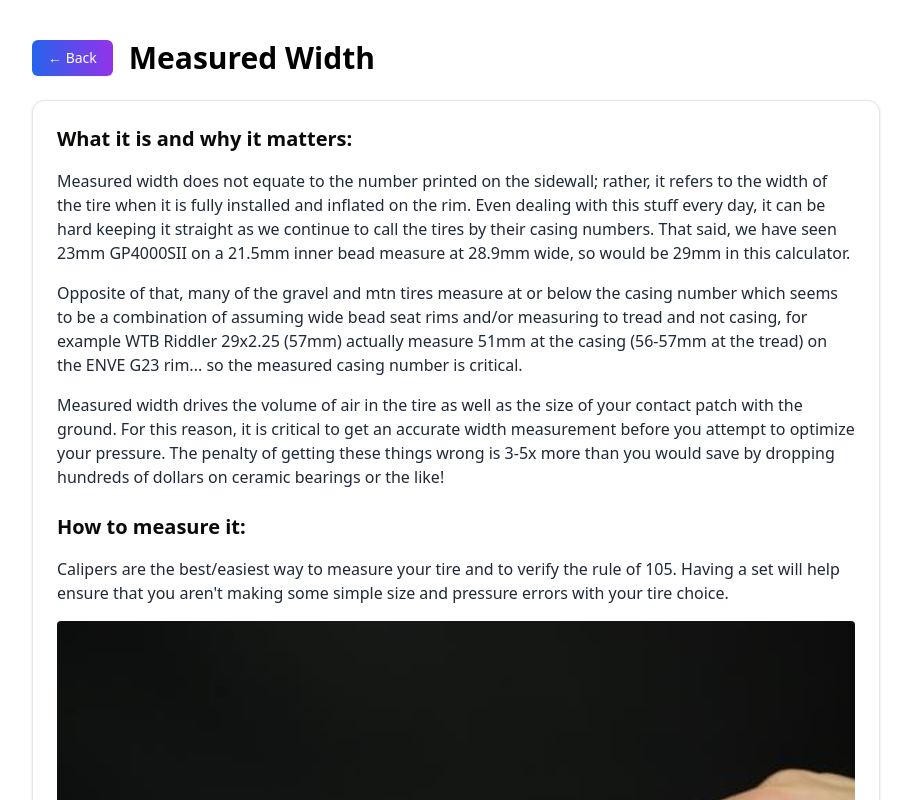
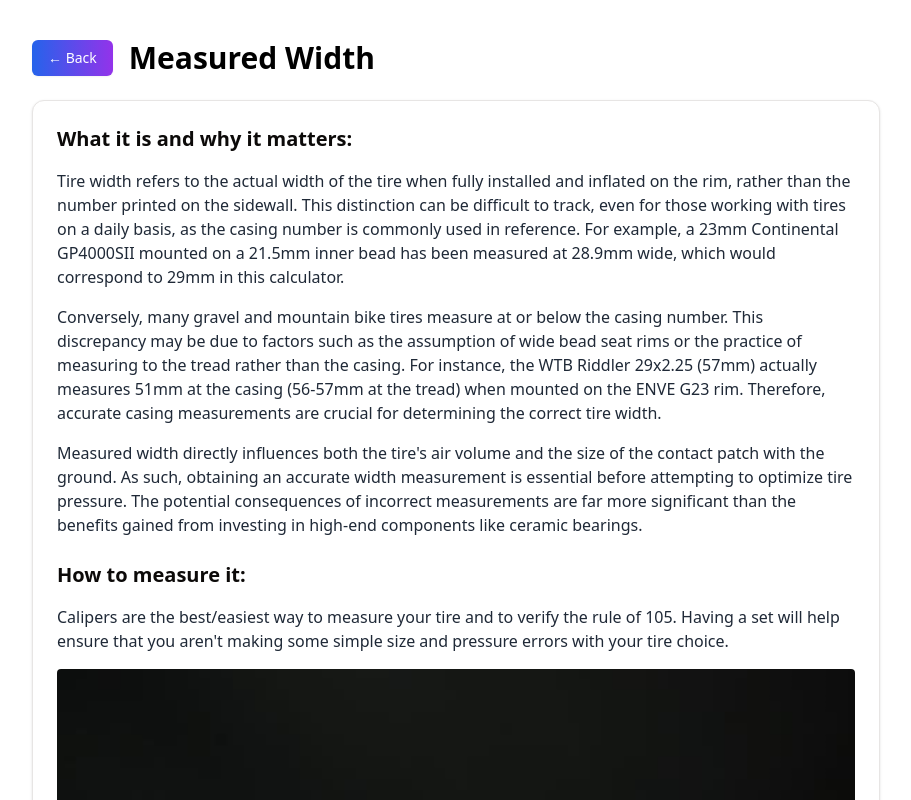
Before and after one commit to michael-eva/tire-pressure-calculator, a React (Vite) app: page /measured-width-info in a window 1280 px wide. Shown: the top 800 px of the page, without its empty margins (184-1095 px from the left). Built offline with nearby package versions, Linux system fonts and the light colour scheme.

Commit message:
update info

```diff
--- a/src/tire-type-info.tsx
+++ b/src/tire-type-info.tsx
@@ -15,11 +15,7 @@ const TireTypeInfo = () => {
                 <CardContent className="p-6 space-y-6">
                     <section>
                         <p className="text-gray-800">
-                            Most of our previous data has been tested with World Tour riders who are using some of the fastest
-                            tires available. Tires with extremely supple casing are significantly more efficient at absorbing
-                            road vibrations so they are able to run higher pressures more efficiently. The lower quality casing,
-                            the lower the breakpoint pressure will be. The optimal pressure can be as much as 20% lower on a
-                            low quality casing vs the highest quality available.
+                            World Tour riders often use some of the fastest tires available, which feature highly supple casings that effectively absorb road vibrations. This allows them to maintain higher pressures with greater efficiency. In contrast, tires with lower-quality casings have a lower breakpoint pressure, meaning their optimal pressure can be up to 20% lower compared to those with the highest-quality casings.
                         </p>
                     </section>
                 </CardContent>
--- a/src/tire-width-info.tsx
+++ b/src/tire-width-info.tsx
@@ -16,22 +16,13 @@ const MeasuredWidthInfo = () => {
                     <section>
                         <h2 className="text-xl font-bold mb-4">What it is and why it matters:</h2>
                         <p className="text-gray-800 mb-4">
-                            Measured width does not equate to the number printed on the sidewall; rather, it refers to the width
-                            of the tire when it is fully installed and inflated on the rim. Even dealing with this stuff every day, it can be
-                            hard keeping it straight as we continue to call the tires by their casing numbers. That said, we have seen
-                            23mm GP4000SII on a 21.5mm inner bead measure at 28.9mm wide, so would be 29mm in this calculator.
+                            Tire width refers to the actual width of the tire when fully installed and inflated on the rim, rather than the number printed on the sidewall. This distinction can be difficult to track, even for those working with tires on a daily basis, as the casing number is commonly used in reference. For example, a 23mm Continental GP4000SII mounted on a 21.5mm inner bead has been measured at 28.9mm wide, which would correspond to 29mm in this calculator.
                         </p>
                         <p className="text-gray-800 mb-4">
-                            Opposite of that, many of the gravel and mtn tires measure at or below the casing number which
-                            seems to be a combination of assuming wide bead seat rims and/or measuring to tread and not casing, for
-                            example WTB Riddler 29x2.25 (57mm) actually measure 51mm at the casing (56-57mm at the tread) on the
-                            ENVE G23 rim... so the measured casing number is critical.
+                            Conversely, many gravel and mountain bike tires measure at or below the casing number. This discrepancy may be due to factors such as the assumption of wide bead seat rims or the practice of measuring to the tread rather than the casing. For instance, the WTB Riddler 29x2.25 (57mm) actually measures 51mm at the casing (56-57mm at the tread) when mounted on the ENVE G23 rim. Therefore, accurate casing measurements are crucial for determining the correct tire width.
                         </p>
                         <p className="text-gray-800">
-                            Measured width drives the volume of air in the tire as well as the size of your contact patch with the
-                            ground. For this reason, it is critical to get an accurate width measurement before you attempt to optimize
-                            your pressure. The penalty of getting these things wrong is 3-5x more than you would save by dropping
-                            hundreds of dollars on ceramic bearings or the like!
+                            Measured width directly influences both the tire's air volume and the size of the contact patch with the ground. As such, obtaining an accurate width measurement is essential before attempting to optimize tire pressure. The potential consequences of incorrect measurements are far more significant than the benefits gained from investing in high-end components like ceramic bearings.
                         </p>
                     </section>
 
```
